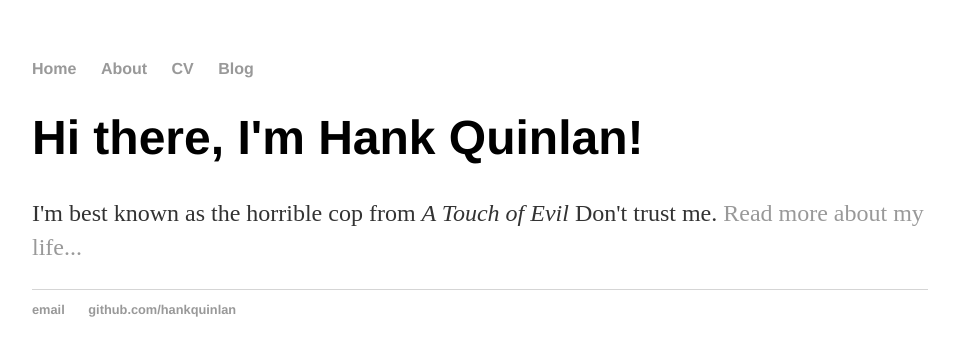
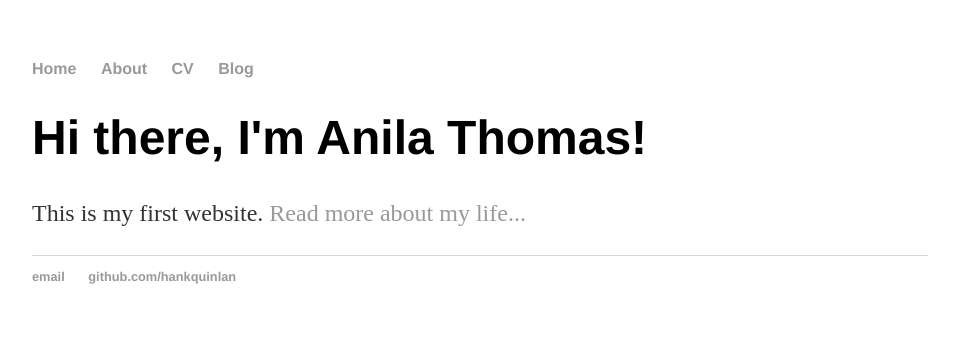
Before and after one commit to anilathomas/anilathomas.github.io, a Jekyll site: the page built from index.html, in a window 1280 px wide. Shown: the top 356 px of the page, without its empty margins (160-1119 px from the left). Built offline with Jekyll 4.4.1, drawn with Linux system fonts in a browser that asks for light colours.

Commit message:
Update index.html

```diff
--- a/index.html
+++ b/index.html
@@ -1,8 +1,8 @@
 ---
 layout: default
-title: Hank Quinlan, Horrible Cop
+title: Data Visualization
 ---
 <div class="blurb">
-	<h1>Hi there, I'm Hank Quinlan!</h1>
-	<p>I'm best known as the horrible cop from <em>A Touch of Evil</em> Don't trust me. <a href="/about">Read more about my life...</a></p>
+	<h1>Hi there, I'm Anila Thomas!</h1>
+	<p>This is my first website. <a href="/about">Read more about my life...</a></p>
 </div><!-- /.blurb -->
```
